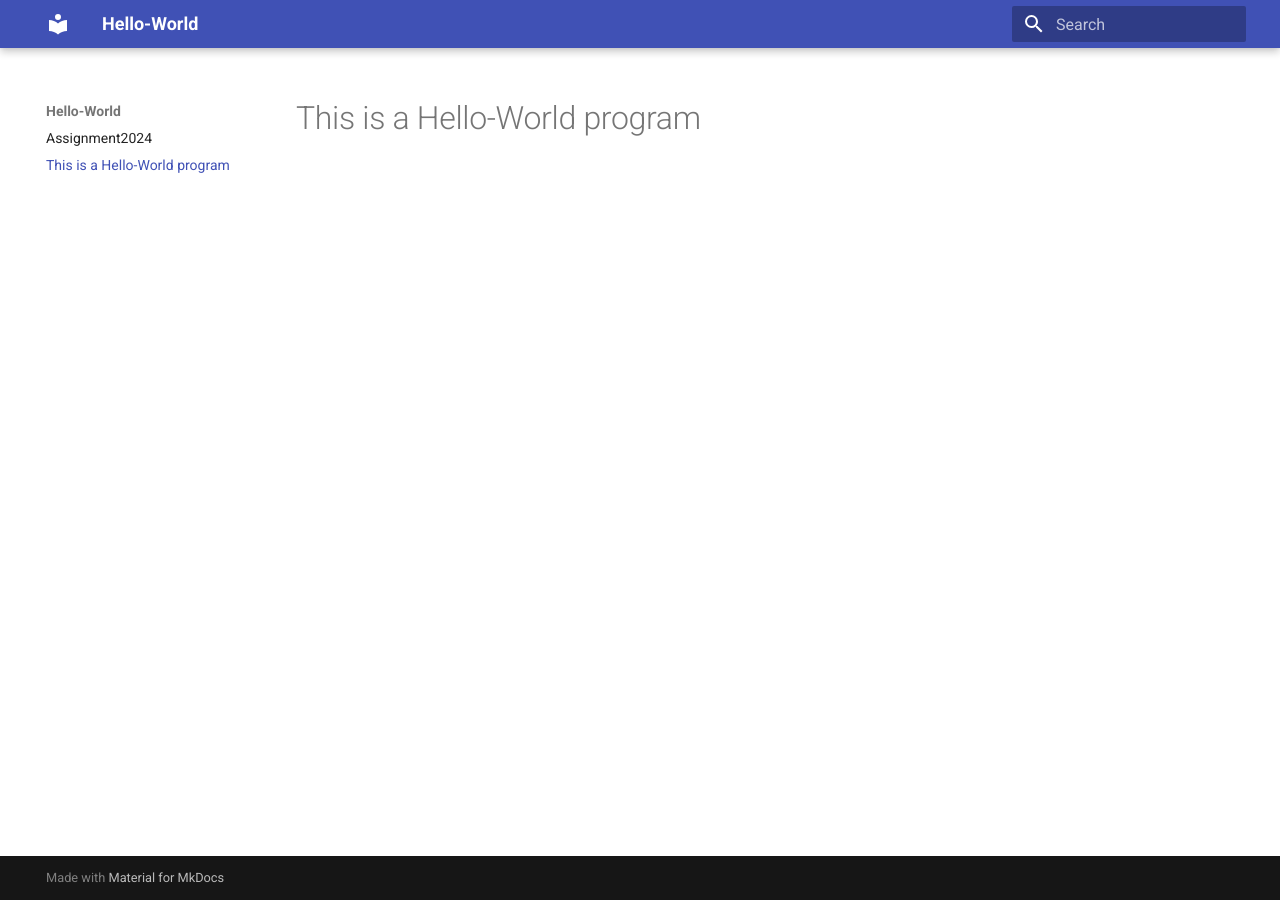
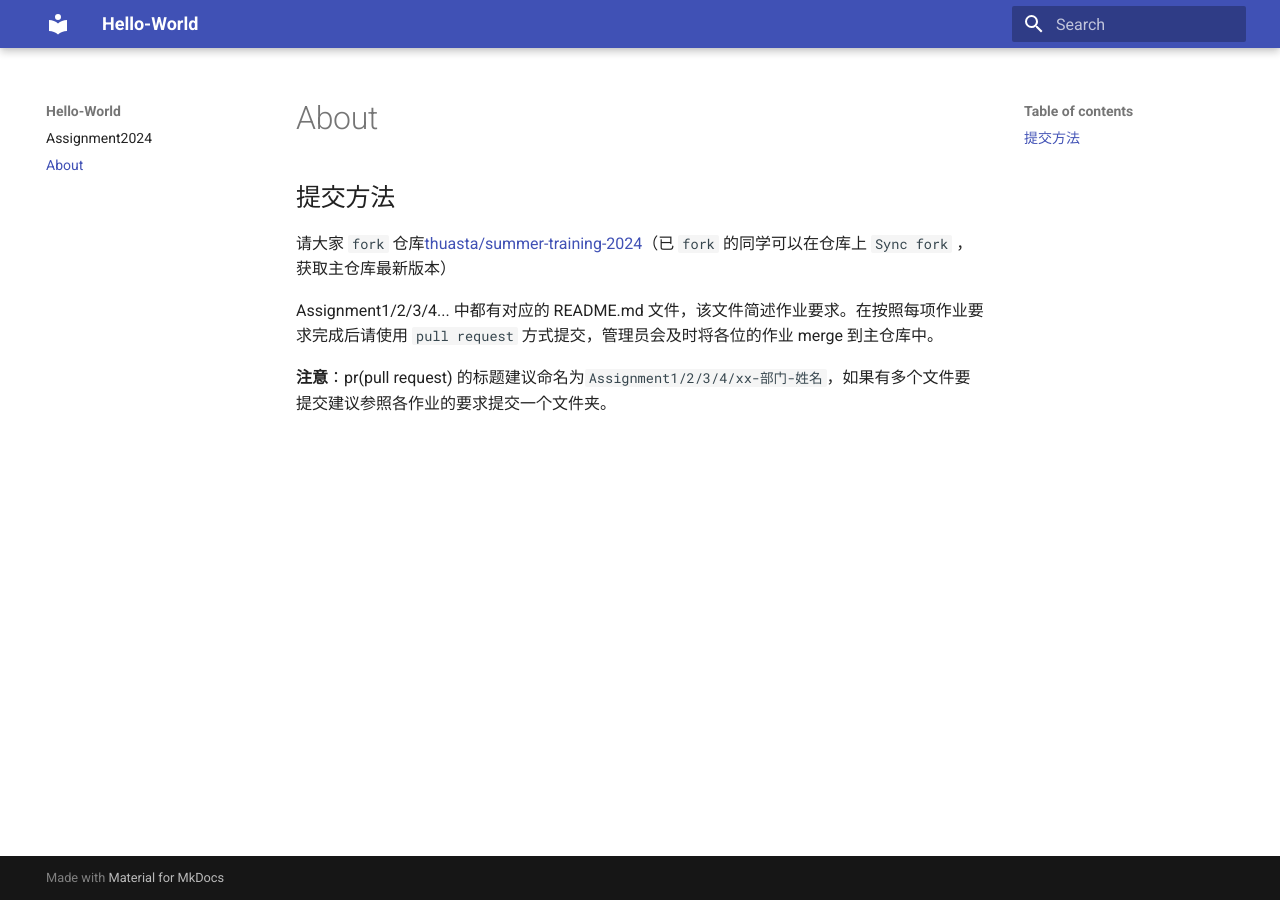
Before and after one commit to LxCCode/Hello-World, an MkDocs documentation site: the page built from docs/about.md, in a window 1280 px wide. Built offline with MkDocs 1.6.1 and Material for MkDocs 9.7.7, drawn with Linux system fonts in a browser that asks for light colours.

Commit message:
Update about.md

```diff
--- a/docs/about.md
+++ b/docs/about.md
@@ -1 +1,7 @@
-# This is a Hello-World program
+## 提交方法
+
+请大家 `fork` 仓库[thuasta/summer-training-2024](https://github.com/thuasta/summer-training-2024)（已 `fork` 的同学可以在仓库上 `Sync fork` ，获取主仓库最新版本）
+
+Assignment1/2/3/4... 中都有对应的 README.md 文件，该文件简述作业要求。在按照每项作业要求完成后请使用 `pull request` 方式提交，管理员会及时将各位的作业 merge 到主仓库中。
+
+**注意**：pr(pull request) 的标题建议命名为`Assignment1/2/3/4/xx-部门-姓名`，如果有多个文件要提交建议参照各作业的要求提交一个文件夹。
```
